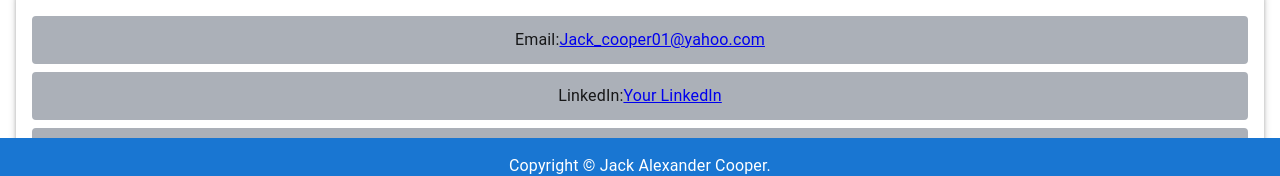
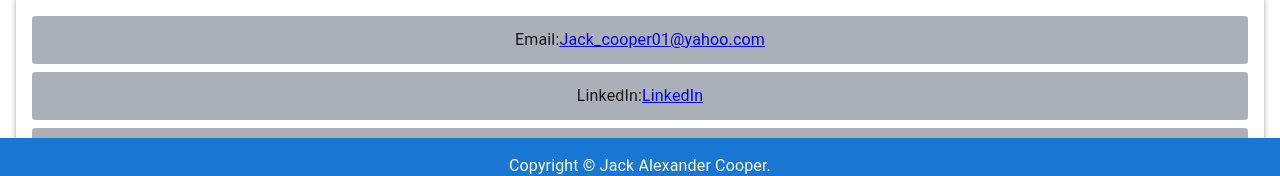
Before and after one commit to Jack-A-Cooper/jack-a-cooper.github.io, a React (Create React App) app in the folder my-app/: page /contact in a window 1280 px wide. Shown: the part 606-782 px from the top of the page. Built offline with nearby package versions, Linux system fonts and the light colour scheme.

Commit message:
Update Contact.js

```diff
--- a/my-app/src/components/Contact.js
+++ b/my-app/src/components/Contact.js
@@ -37,8 +37,8 @@ const Contact = () => {
         <ContainerBox>
           <StyledList>
             <CenteredStyledListItem>Email: <a href="mailto:Jack_cooper01@yahoo.com">Jack_cooper01@yahoo.com</a></CenteredStyledListItem>
-            <CenteredStyledListItem>LinkedIn: <a href="https://www.linkedin.com/in/jackcoop" rel="noreferrer" target="_blank">Your LinkedIn</a></CenteredStyledListItem>
-            <CenteredStyledListItem>GitHub: <a href="https://github.com/Jack-A-Cooper" rel="noreferrer" target="_blank">Your GitHub</a></CenteredStyledListItem>
+            <CenteredStyledListItem>LinkedIn: <a href="https://www.linkedin.com/in/jackcoop" rel="noreferrer" target="_blank">LinkedIn</a></CenteredStyledListItem>
+            <CenteredStyledListItem>GitHub: <a href="https://github.com/Jack-A-Cooper" rel="noreferrer" target="_blank">Github</a></CenteredStyledListItem>
           </StyledList>
         </ContainerBox>
         <SubHeaderTypography>Connect With Me!</SubHeaderTypography>
```
